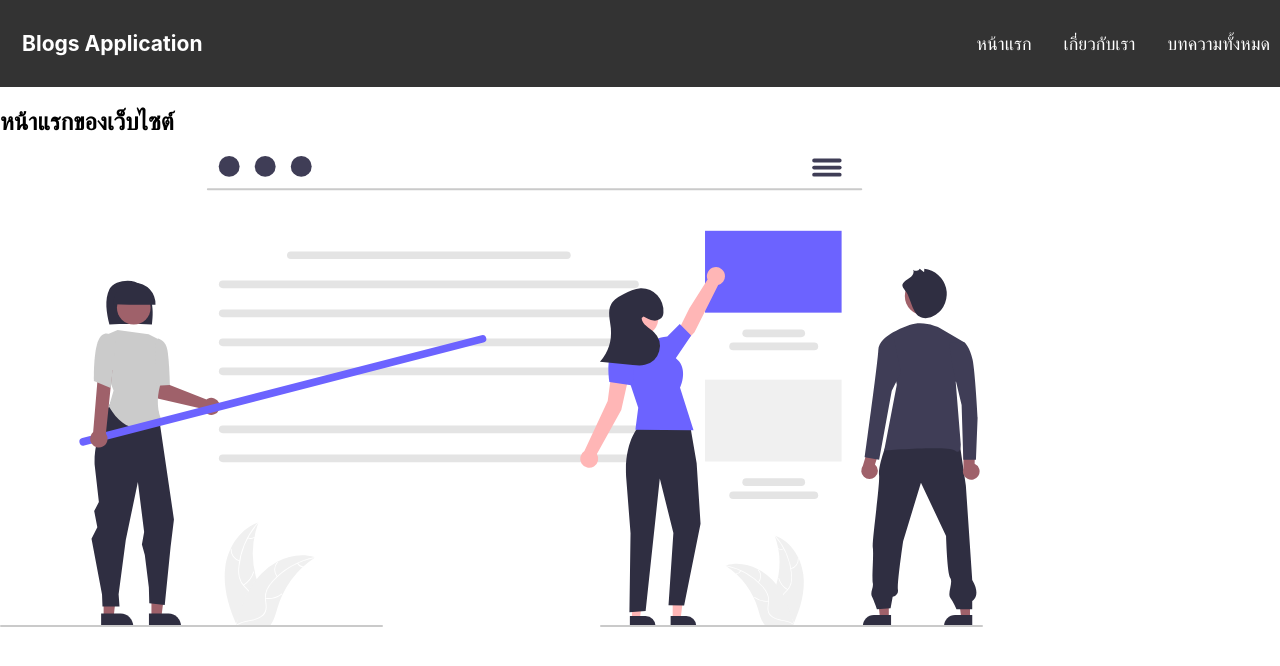
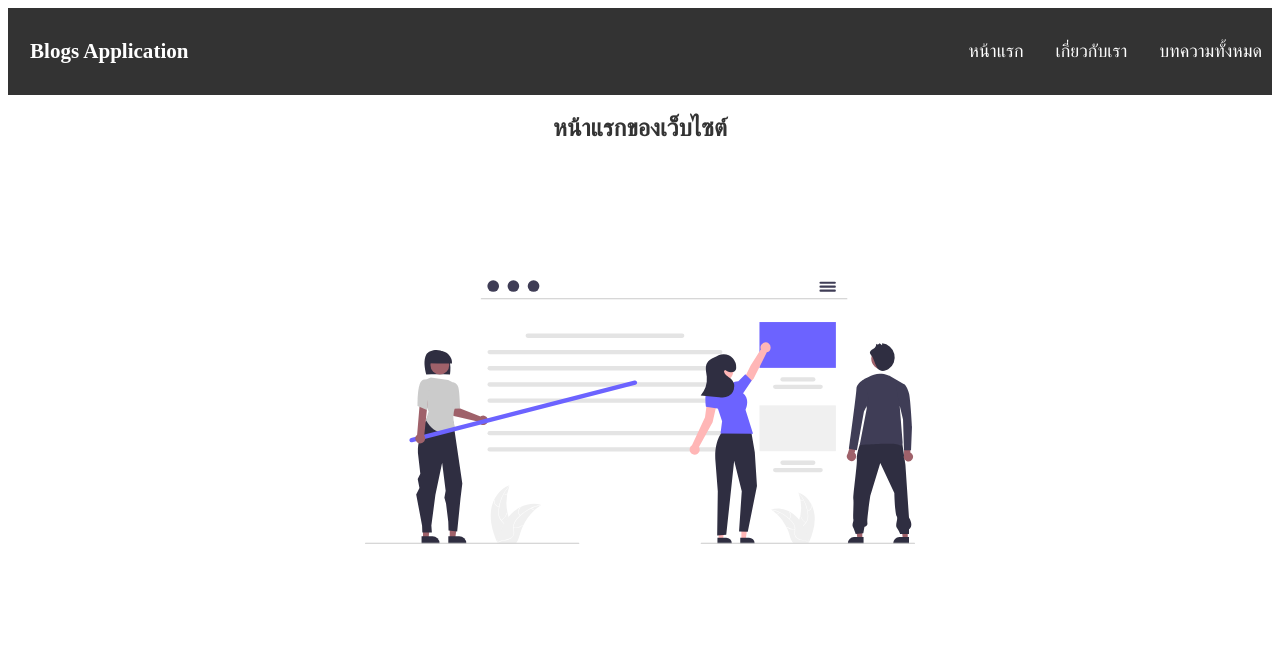
Before and after one commit to Sorawit255/REACT_18, a React (Create React App) app in the folder react-app2/: page / in a window 1280 px wide. Shown: the top 666 px of the page. Built offline with nearby package versions, Linux system fonts and the light colour scheme.

Commit message:
Global Style

```diff
--- a/react-app2/src/index.css
+++ b/react-app2/src/index.css
@@ -1,13 +1,14 @@
-body {
-  margin: 0;
-  font-family: -apple-system, BlinkMacSystemFont, 'Segoe UI', 'Roboto', 'Oxygen',
-    'Ubuntu', 'Cantarell', 'Fira Sans', 'Droid Sans', 'Helvetica Neue',
-    sans-serif;
-  -webkit-font-smoothing: antialiased;
-  -moz-osx-font-smoothing: grayscale;
+.container{
+  display: flex;
+  flex-direction: column;
+  justify-content: center;
+  align-items: center;
 }
-
-code {
-  font-family: source-code-pro, Menlo, Monaco, Consolas, 'Courier New',
-    monospace;
+.title{
+  color: #333;
+  text-align: center;
 }
+img{
+  width: 550px;
+  height: 500px;
+}
```
